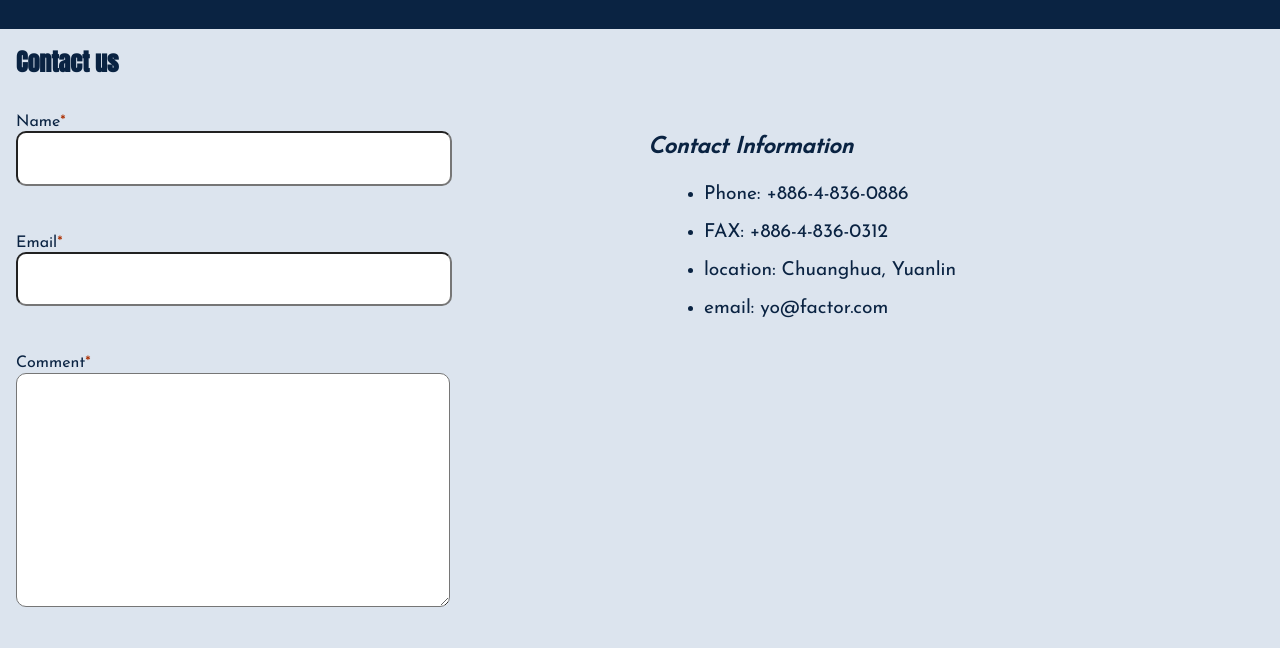
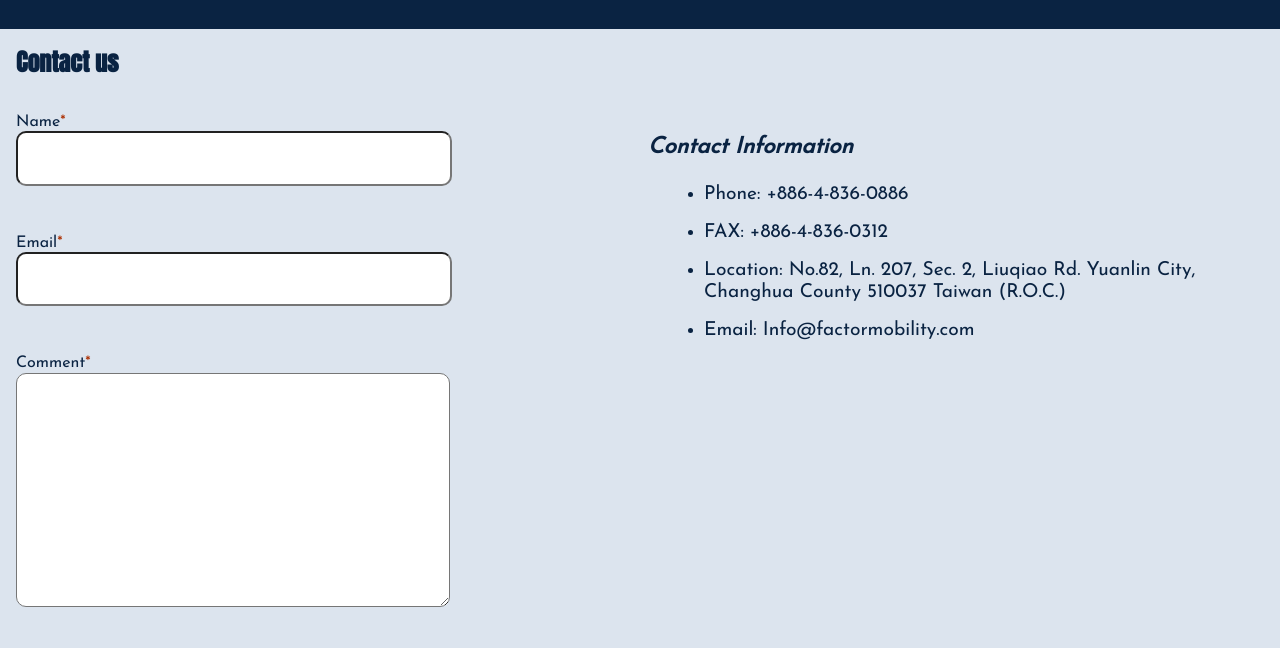
Before and after one commit to runyun/factor-mobility, a plain HTML site: page contact.html in a window 1280 px wide. Shown: the part 152-800 px from the top of the page. Drawn offline with Linux system fonts and the light colour scheme.

Commit message:
Edit mail and adress in contact page.

```diff
--- a/contact.html
+++ b/contact.html
@@ -20,8 +20,8 @@
             <ul>
                 <li>Phone: +886-4-836-0886</li>
                 <li>FAX: +886-4-836-0312</li>
-                <li>location: Chuanghua, Yuanlin</li>
-                <li>email: yo@factor.com</li>
+                <li>Location: <span class="address"></span></li>
+                <li>Email: <span class="mail"></span></li>
             </ul>
         </div>
     </main>
--- a/partial/footer.html
+++ b/partial/footer.html
@@ -2,6 +2,6 @@
 <div>
     <p>&copy;<span id="copyrightYear"></span></p>
     <p>Factor Mobility Inc.</p>
-    <p id="mail"></p>
+    <p class="mail"></p>
 </div>
 <a href="https://www.linkedin.com/company/factor-mobility-inc/" target="_blank"><img src="images/linkedIn.png"></a>
--- a/scripts/base.js
+++ b/scripts/base.js
@@ -5,18 +5,18 @@ function renderYear(){
 
 const companyMail = 'Info@factormobility.com';
 function displayMail(){
-    let mail = document.querySelector('#mail');
+    let mail = document.querySelectorAll('.mail');
 
     if(mail) {
-        mail.textContent = companyMail;
+        mail.forEach(x => x.textContent = companyMail)
     }
 }
 
 const companyAddress= 'No.82, Ln. 207, Sec. 2, Liuqiao Rd. Yuanlin City, Changhua County 510037 Taiwan (R.O.C.)';
 function displayAddress() {
-    let address = document.querySelector('#address');
+    let address = document.querySelectorAll('.address');
     if(address) {
-        address.textContent = companyAddress;
+        address.forEach(x => x.textContent = companyAddress)
     }
 }
 
```
